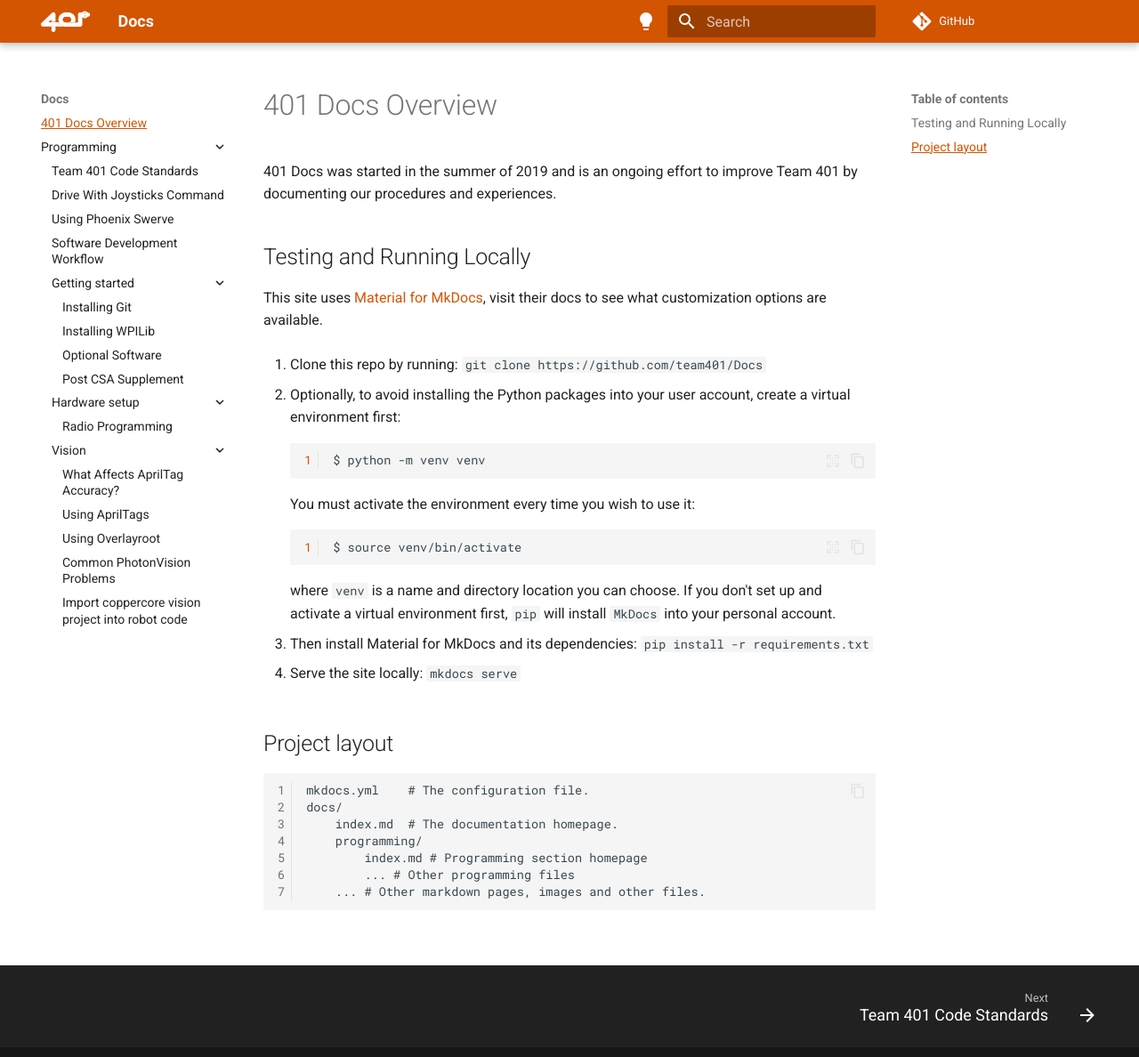
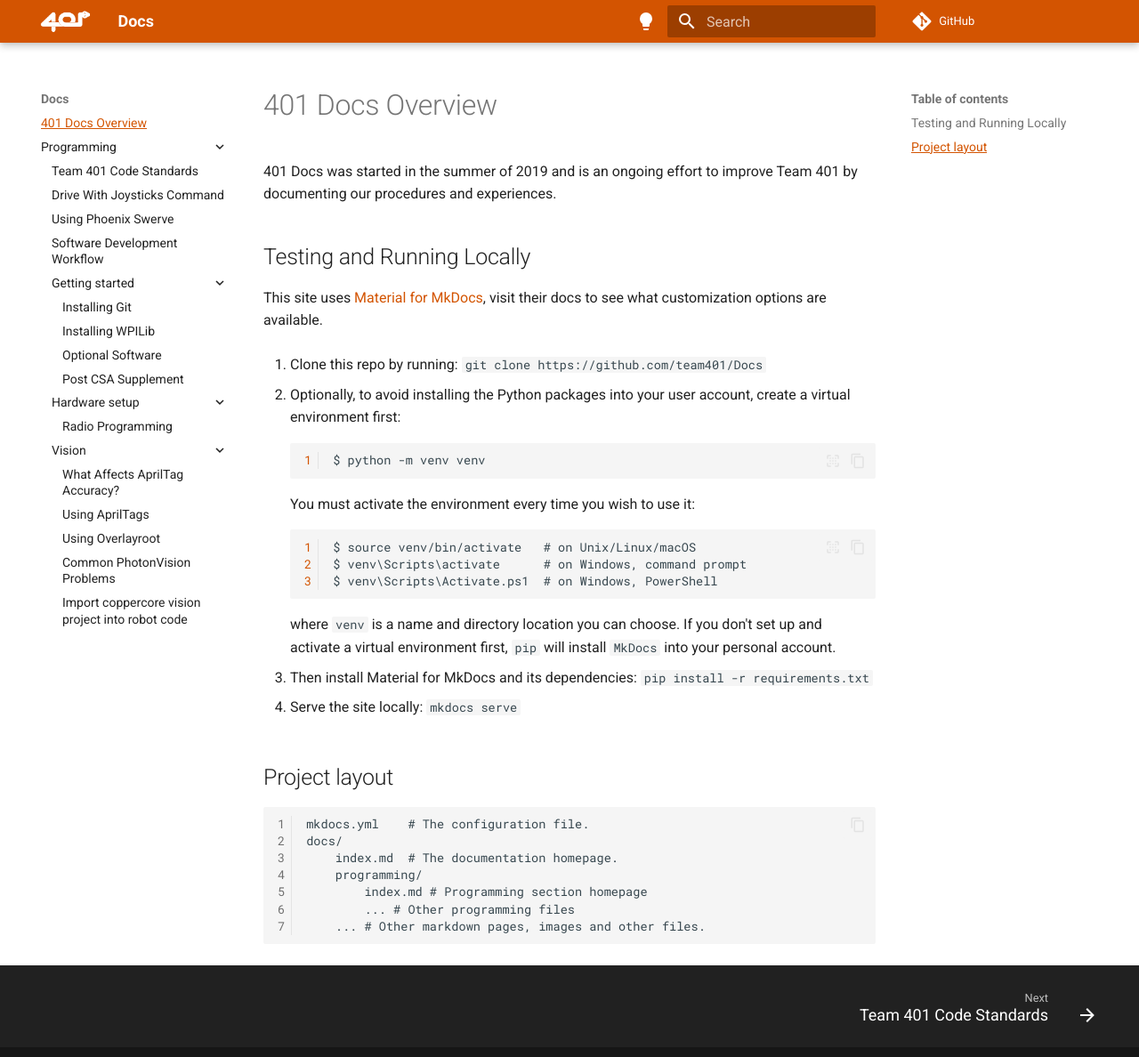
Before and after one commit to team401/Docs, an MkDocs documentation site: the page built from docs/index.md, in a window 1280 px wide and 1201 px high. Shown: the top 1188 px of the window at 89% size. Built offline with MkDocs 1.6.1 and Material for MkDocs 9.7.7, drawn with Linux system fonts in a browser that asks for light colours; comment, search, counter and statistics services are not loaded.

Commit message:
added options for Windows as suggested by CoPilot

````diff
--- a/docs/index.md
+++ b/docs/index.md
@@ -15,7 +15,9 @@
 ```
 You must activate the environment every time you wish to use it:
 ```
-$ source venv/bin/activate
+$ source venv/bin/activate   # on Unix/Linux/macOS
+$ venv\Scripts\activate      # on Windows, command prompt
+$ venv\Scripts\Activate.ps1  # on Windows, PowerShell
 ```
 where `venv` is a name and directory location you can choose.
 If you don't set up and activate a virtual environment first,
````
